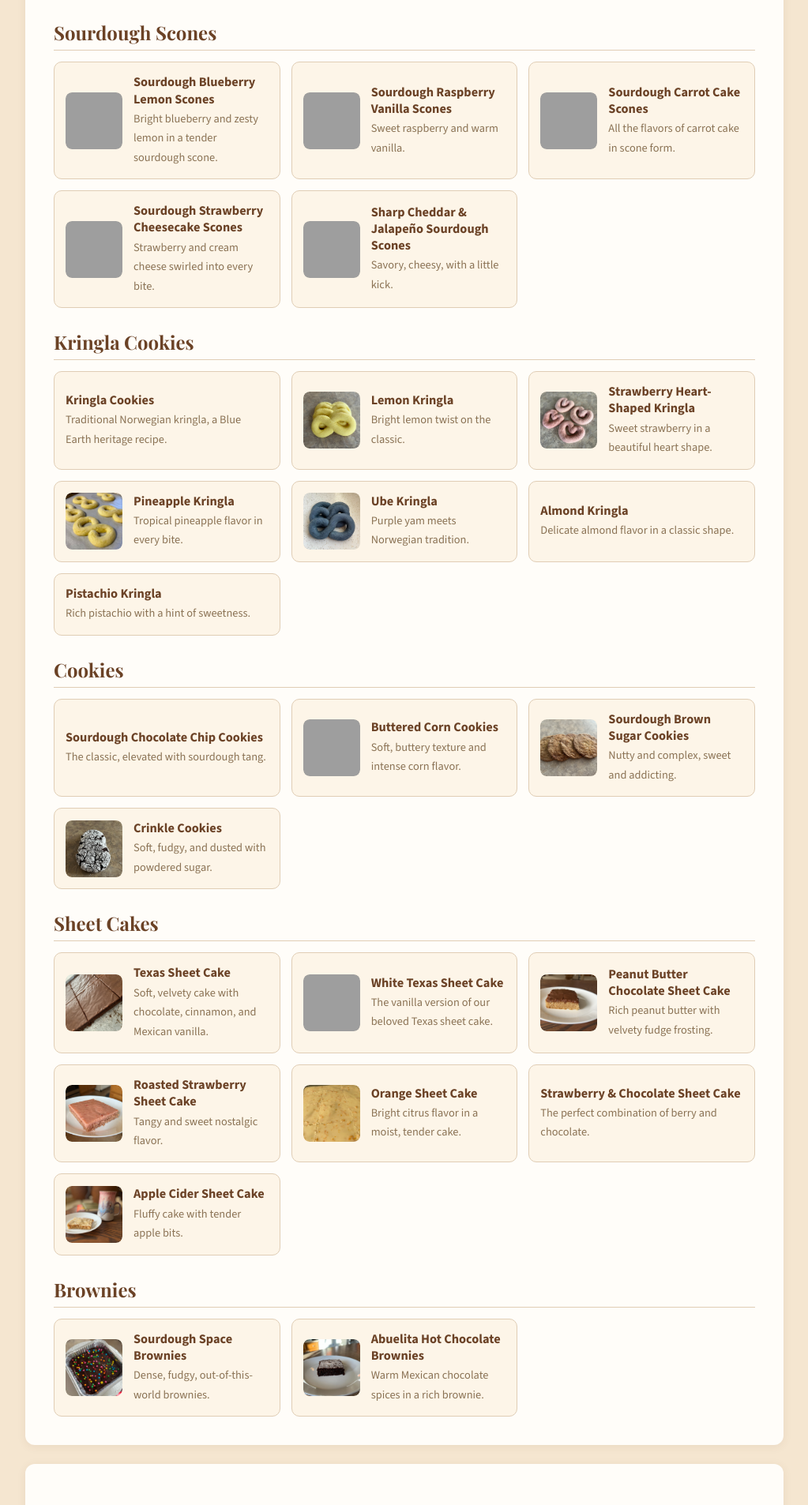
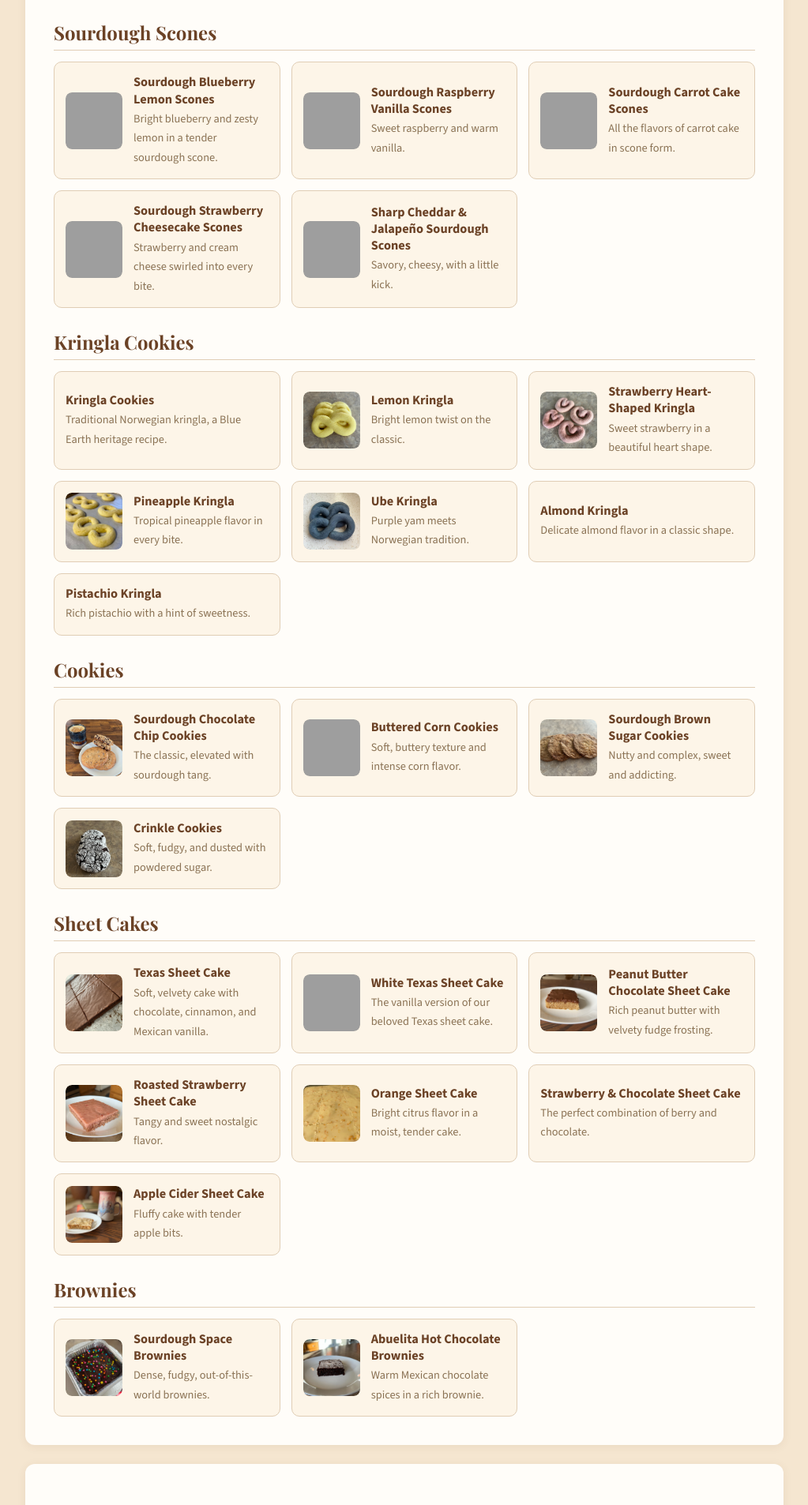
Before and after one commit to blueearthcoop/blueearthcoop.github.io, a Jekyll site: the page built from bakery/index.html, in a window 1280 px wide. Shown: the part 1858-3764 px from the top of the page at 79% size, without its empty margins (128-1151 px from the left). Built offline with Jekyll 4.4.1, drawn with Linux system fonts in a browser that asks for light colours; grey boxes are pictures that could not be loaded.

Commit message:
Add photo for sourdough chocolate chip cookies

```diff
--- a/bakery/index.html
+++ b/bakery/index.html
@@ -225,6 +225,7 @@ title: Blue Earth Cooperative Bakery
     <h2>Cookies</h2>
     <div class="menu-grid">
         <div class="menu-item">
+            <div class="menu-item-image"><img src="/bakery/photos/sourdough-chocolate-chip-cookies.jpg" alt="Sourdough Chocolate Chip Cookies" onclick="openLightbox(this.src, this.alt)"></div>
             <div class="menu-item-content">
                 <h3>Sourdough Chocolate Chip Cookies</h3>
                 <p>The classic, elevated with sourdough tang.</p>
```
Also changed, not shown: bakery/photos/sourdough-chocolate-chip-cookies.jpg (added).
